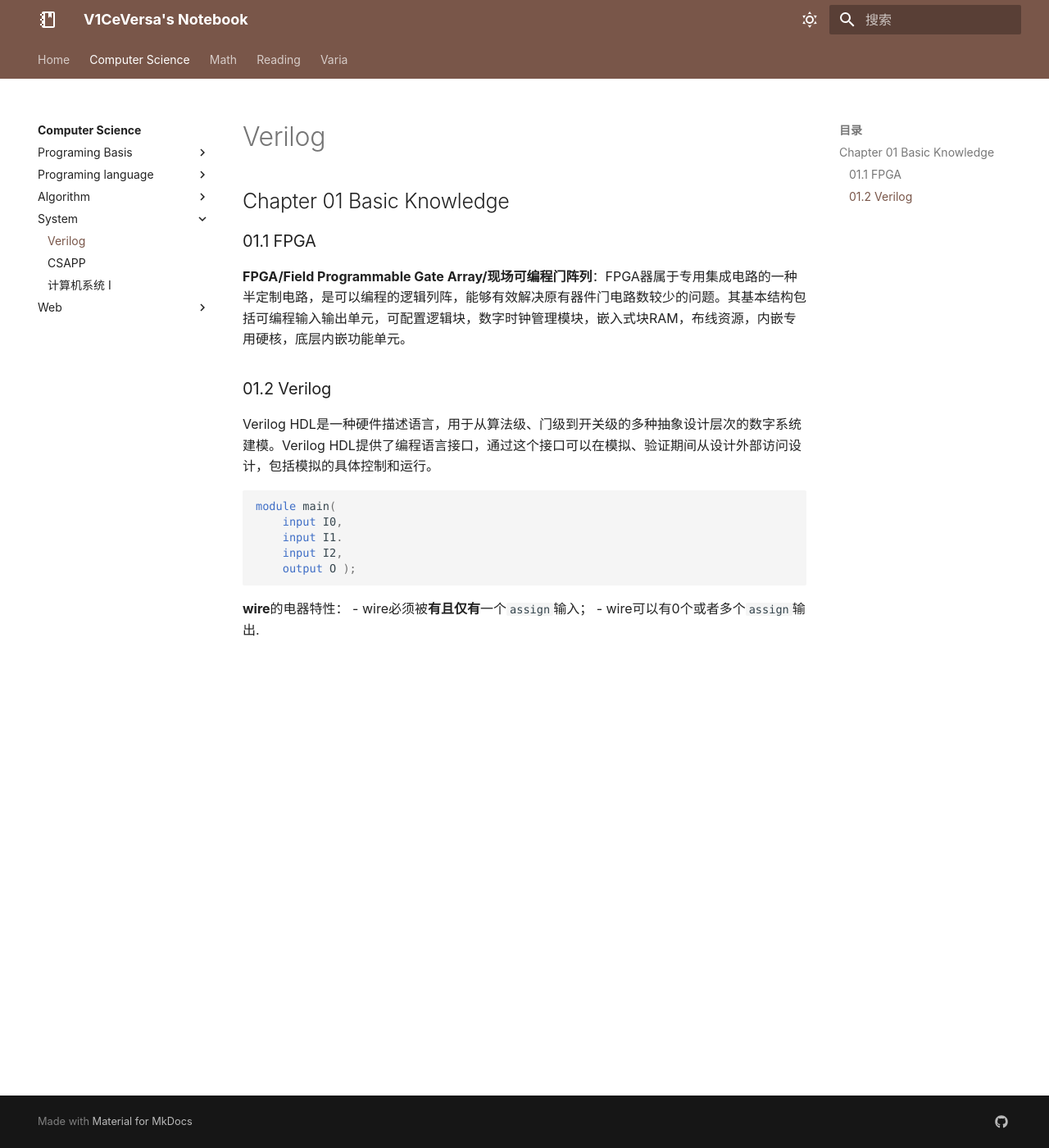
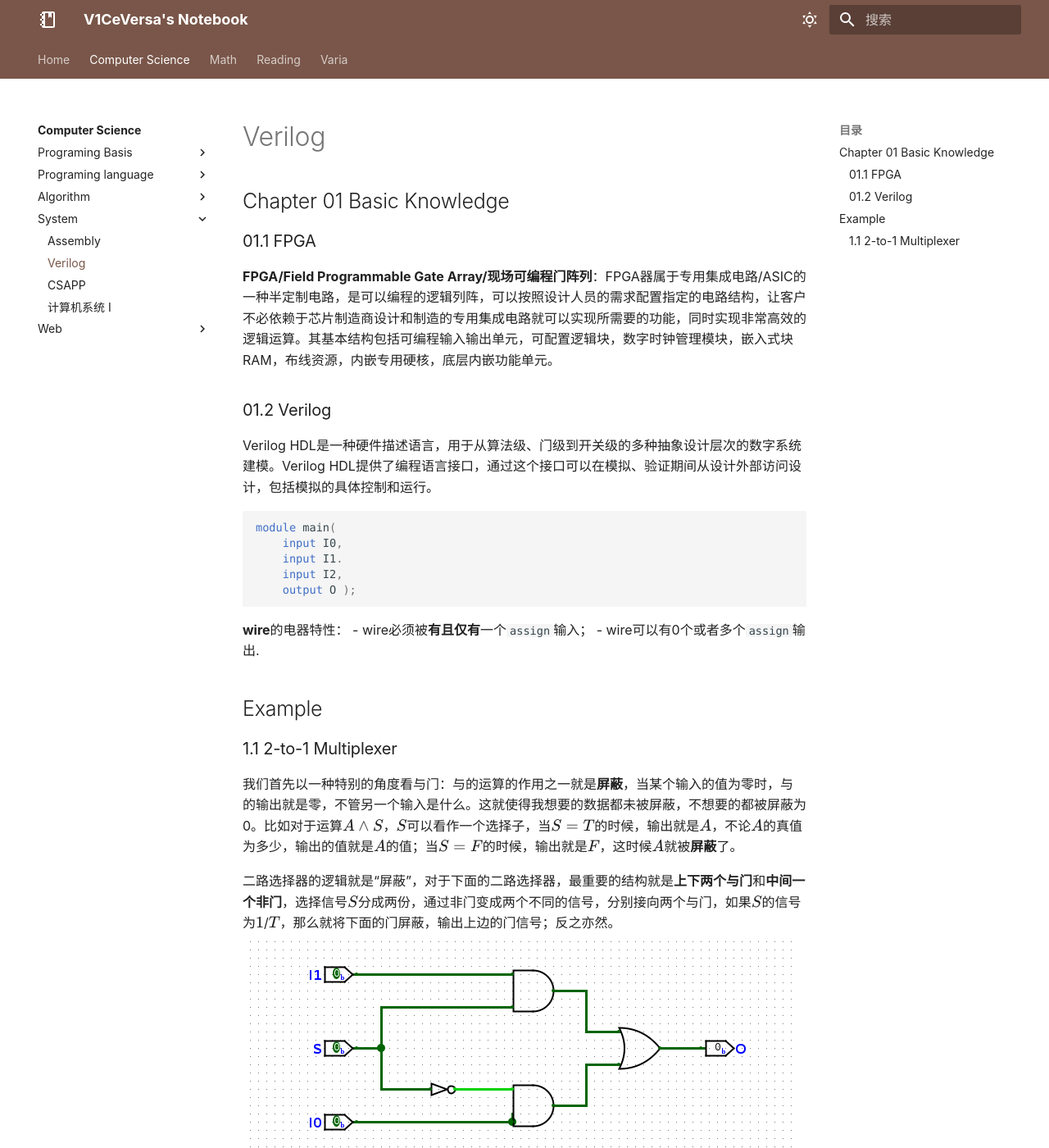
Before and after one commit to V1CeVersaa/V1CeVersaa.github.io, an MkDocs documentation site: the page built from docs/Computer Science/System/Verilog.md, in a window 1280 px wide and 1400 px high. Shown: the whole window at 82% size. Built offline with MkDocs 1.6.1 and Material for MkDocs 9.7.7, drawn with Linux system fonts in a browser that asks for light colours; nearby versions of some CDN libraries; some web fonts are replaced; comment, search, counter and statistics services are not loaded; a style sheet for code colours, icons or effects is not loaded; some of the changed text lies outside the part shown.

Commit message:
update: 240315

````diff
--- a/docs/Computer Science/System/Verilog.md
+++ b/docs/Computer Science/System/Verilog.md
@@ -4,7 +4,7 @@
 
 ### 01.1 FPGA
 
-**FPGA/Field Programmable Gate Array/现场可编程门阵列**：FPGA器属于专用集成电路的一种半定制电路，是可以编程的逻辑列阵，能够有效解决原有器件门电路数较少的问题。其基本结构包括可编程输入输出单元，可配置逻辑块，数字时钟管理模块，嵌入式块RAM，布线资源，内嵌专用硬核，底层内嵌功能单元。
+**FPGA/Field Programmable Gate Array/现场可编程门阵列**：FPGA器属于专用集成电路/ASIC的一种半定制电路，是可以编程的逻辑列阵，可以按照设计人员的需求配置指定的电路结构，让客户不必依赖于芯片制造商设计和制造的专用集成电路就可以实现所需要的功能，同时实现非常高效的逻辑运算。其基本结构包括可编程输入输出单元，可配置逻辑块，数字时钟管理模块，嵌入式块RAM，布线资源，内嵌专用硬核，底层内嵌功能单元。
 
 ### 01.2 Verilog
 
@@ -23,3 +23,69 @@
 **wire**的电器特性：
 - wire必须被**有且仅有**一个`assign`输入；
 - wire可以有0个或者多个`assign`输出.
+
+
+## Example
+
+### 1.1 2-to-1 Multiplexer
+
+我们首先以一种特别的角度看与门：与的运算的作用之一就是**屏蔽**，当某个输入的值为零时，与的输出就是零，不管另一个输入是什么。这就使得我想要的数据都未被屏蔽，不想要的都被屏蔽为0。比如对于运算$A\land S$，$S$可以看作一个选择子，当$S=T$的时候，输出就是$A$，不论$A$的真值为多少，输出的值就是$A$的值；当$S=F$的时候，输出就是$F$，这时候$A$就被**屏蔽**了。
+
+二路选择器的逻辑就是“屏蔽”，对于下面的二路选择器，最重要的结构就是**上下两个与门**和**中间一个非门**，选择信号$S$分成两份，通过非门变成两个不同的信号，分别接向两个与门，如果$S$的信号为$1$/$T$，那么就将下面的门屏蔽，输出上边的门信号；反之亦然。
+![alt text](./images/img-Verilog/mux2to1.png)
+
+=== "结构化描述"
+    这里边利用了Verilog内置的一些门，比如`AND`和`OR`门。这种描述方式的优点就是可以很好的与真实的电路相对应，但是缺点就是不够简洁，写起来很坐牢。
+    ```Verilog
+    module Mux2to1 (
+        input I0,
+        input I1,
+        input S,
+        output O
+        );
+        wire S0_n;
+        NOT not0 (S0_n, S);
+        // assign S0_n = ~S;
+        wire and0_s;
+        wire and1_s;
+        AND and0(and0_s, I0, S0_n);
+        AND and1(and1_s, I1, S);
+        OR or0(O, and0_s, and1_s);
+    ```
+
+=== "数据流描述"
+    这种描述方法充分利用了与`&`、或`|`、非`~`以及异或`^`等运算符代替了`AND`、`OR`、`NOT`等门的描述，使得描述更加简洁。忍不住了，直接写数组。
+    ```Verilog
+    module Mux2to1 (
+        input [1:0] I,
+        input S,
+        output O
+        );
+        assign O = I[0] & ~S | I[1] & S;
+    ```
+    并且这种写法还需要注意优先级的问题，Verilog的优先级是`~`>`&`>`|`，所以这里的写法是正确的。
+
+    我们还应该知道：
+
+    - 一个类 C 的运算符其实是一个简化描述的电路；
+    - 一个运算符的操作数是这个电路的输入；
+    - 一个运算符运算表达式的值是这个电路的输出；
+    - 运算表达式的嵌套是门电路的级联；
+
+=== "行为描述"
+    这种描述方法是最简洁的，但是也是最抽象的，使用了大量的高度抽象的类C语句来提升编程的灵活性：
+    ```Verilog
+    module Mux2to1 (
+        input I0,
+        input I1,
+        input S,
+        output O
+        );
+        assign O = S ? I1 : I0;
+    ```
+
+    Verilog利用了C中的三目运算符来实现了二路选择器，语法是这样的`exp0 ? exp1 : exp2`，这里的赋值语句并不是表示*如果选择子$S$是$1$，我就把`I0`和`I1`连上*，实际上**这就是一个二路选择器**，`exp0`是**构造选择子电路的输出**，真不是不连电路啊……
+
+
+
+if-else 必须在always块中使用，并且输出必须是reg类型。但是在always@(*)中，内部的reg被综合成wire类型
--- a/mkdocs.yml
+++ b/mkdocs.yml
@@ -120,7 +120,7 @@
       - Shell: Computer Science/Programming Basis/Shell.md
       - GNU Make: Computer Science/Programming Basis/GNU Make.md
       - Linux: Computer Science/Programming Basis/Linux.md
-      - Assembly: Computer Science/Programming Basis/Assembly.md
+      - Regular Expression: Computer Science/Programming Basis/Regular Expression.md
       - MIT Missing Semester: Computer Science/Programming Basis/MIT Missing Semester.md
     - Programing language:
       - Computer Science/Programming Language/index.md
@@ -135,6 +135,7 @@
         - Algorithm Analysis: Computer Science/Algorithm/01 Algorithm Analysis.md
     - System:
       - Computer Science/System/index.md
+      - Assembly: Computer Science/System/Assembly.md
       - Verilog: Computer Science/System/Verilog.md
       - CSAPP: Computer Science/System/CSAPP.md
       - 计算机系统 I: Computer Science/System/System1.md
````
Also changed, not shown: docs/Computer Science/Web/HTML.md (+122 -0 lines), docs/Math/Discrete Mathematics/01 Propositional Logic.md (+9 -0 lines), docs/Computer Science/Programming Basis/Assembly.md (deleted), docs/Computer Science/Programming Basis/Regular Expression.md (added), docs/Computer Science/System/Assembly.md (added), docs/Computer Science/System/images/img-Verilog/mux2to1.png (added), docs/Math/Discrete Mathematics/images/image.png (renamed from docs/Computer Science/Algorithm/images/image.png).
